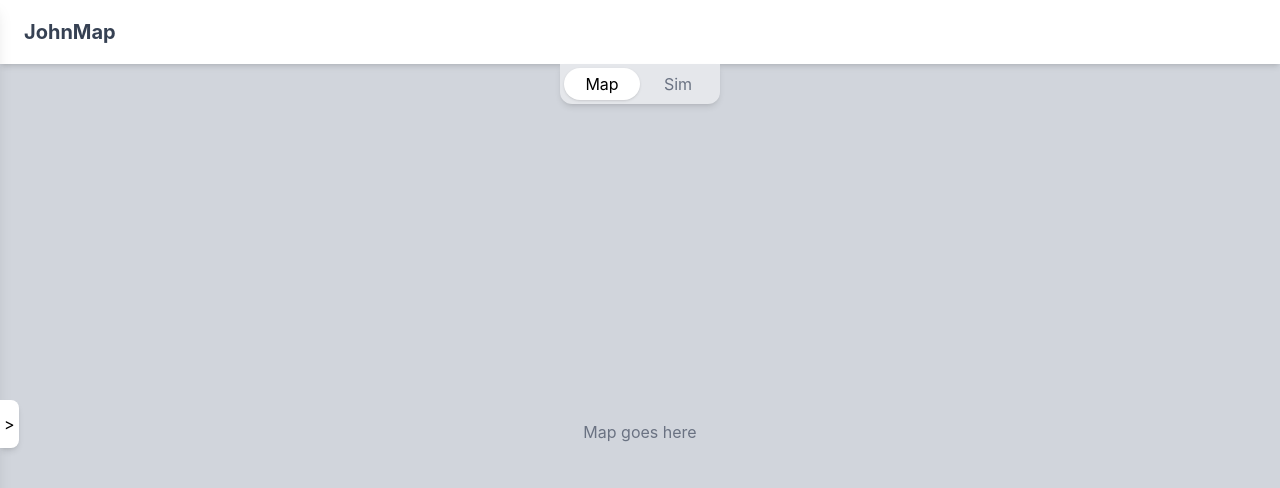
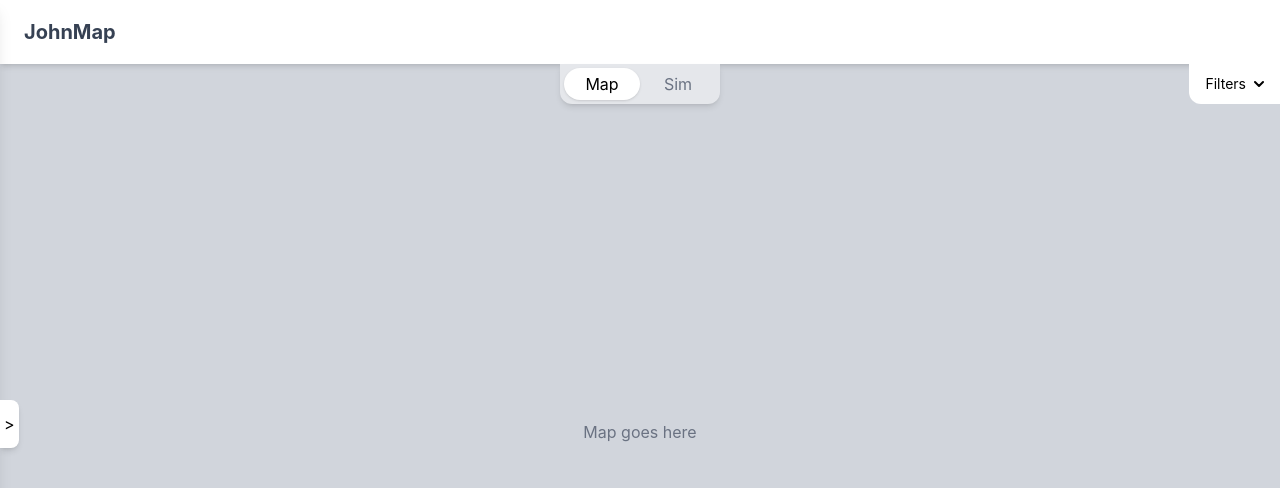
Before and after one commit to vishepa/2800-202610-BBY02, a React (Vite) app: page / in a window 1280 px wide. Shown: the top 488 px of the page. Built offline with nearby package versions, Linux system fonts and the light colour scheme.

Commit message:
fix filter button

```diff
--- a/src/App.jsx
+++ b/src/App.jsx
@@ -29,6 +29,10 @@ export default function App() {
       >
         {sidebarOpen ? "<" : ">"}
       </button>
+
+      <div className="absolute top-16 right-0 z-30">
+        <FilterDropdown />
+      </div>
     </div>
   );
 }
--- a/src/components/FilterDropdown.jsx
+++ b/src/components/FilterDropdown.jsx
@@ -30,7 +30,7 @@ const FilterDropdown = () => {
       <button
         type="button"
         onClick={() => setIsOpen((prev) => !prev)}
-        className="flex items-center gap-2 px-4 h-10 bg-white rounded-lg text-sm cursor-pointer"
+        className="flex items-center gap-2 px-4 h-10 bg-white rounded-bl-xl text-sm cursor-pointer"
       >
         {selected}
         <svg
@@ -44,7 +44,7 @@ const FilterDropdown = () => {
       </button>
 
       {isOpen && (
-        <div className="absolute top-[calc(100%-0px)] -right-6 min-w-[180px] bg-white rounded-b-xl rounded-tl-xl overflow-hidden z-50">
+        <div className="absolute top-[calc(100%-0px)] right-0 min-w-[180px] bg-white rounded-b-xl rounded-tl-xl overflow-hidden z-50">
           <ul className="p-1">
             {options.map((opt) => (
               <li key={opt}>
--- a/src/components/Map.jsx
+++ b/src/components/Map.jsx
@@ -7,7 +7,7 @@ export function Map({ active, setActive }) {
         <h1 className="text-xl font-bold text-gray-700">JohnMap</h1>
       </div>
 
-      <MapSimButton active={active} setActive={setActive} /> {/* 👈 */}
+      <MapSimButton active={active} setActive={setActive} />
 
       <div className="flex-1 bg-gray-300 flex items-center justify-center">
         <span className="text-gray-500">Map goes here</span>
--- a/src/components/SimulationToolbar.jsx
+++ b/src/components/SimulationToolbar.jsx
@@ -63,7 +63,7 @@ export function SimulationToolbar({ active }) {
     } else {
         return (
             <div className="p-4">
-                <h2 className="text-xl font-bold mb-4">Simulation Toolbar</h2>
+                <h2 className="text-xl font-bold mb-4">Map Data Display</h2>
                 <p>see a bunch of stats when hovering over map</p>
             </div>
         );
```
